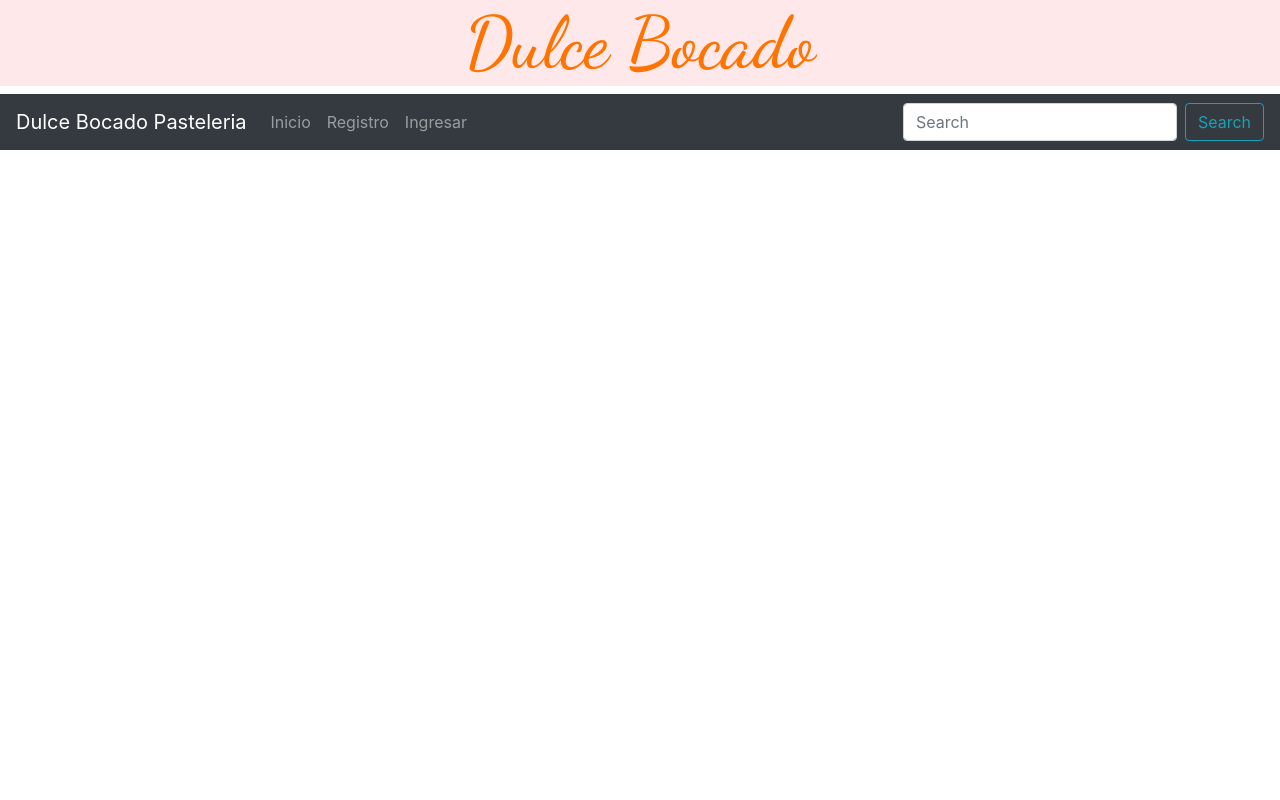
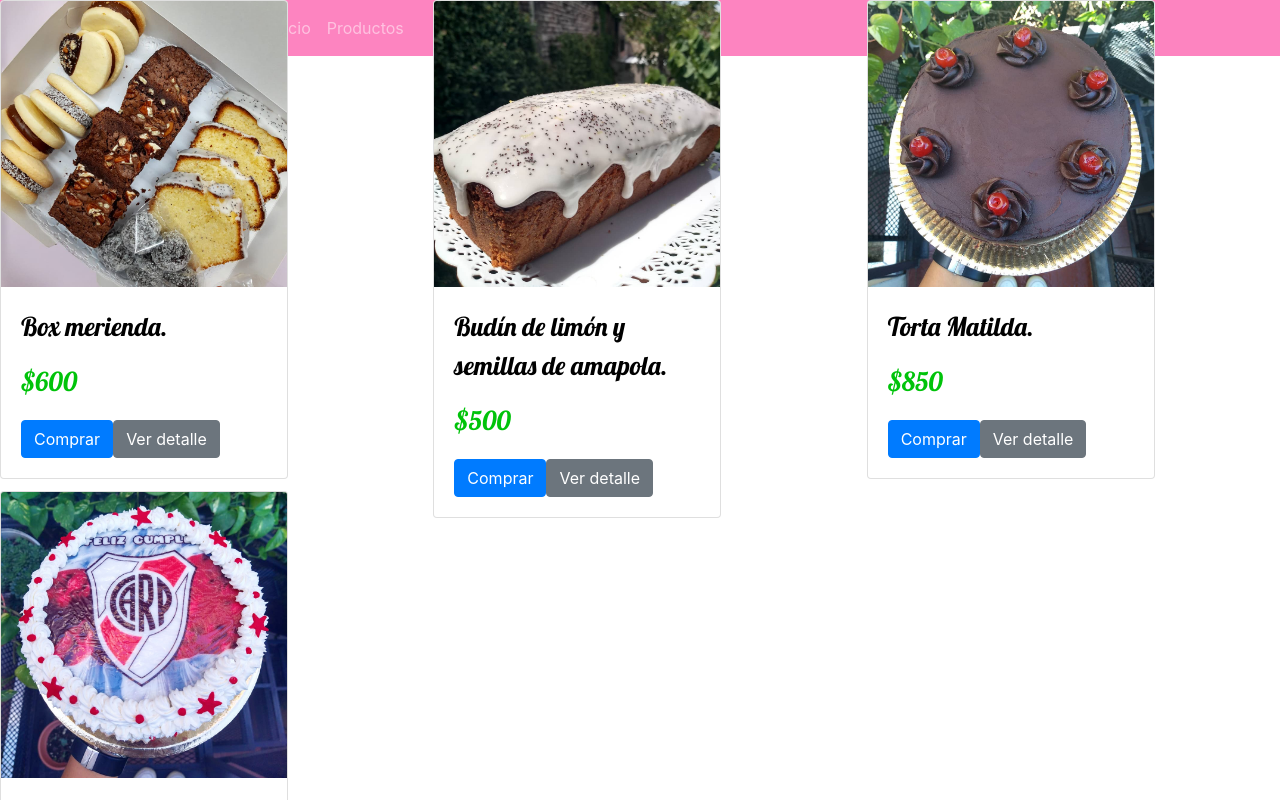
Before and after one commit to andrescimma1/DaniBakery, a React (Create React App) app in the folder my-app/: page /products in a window 1280 px wide. Shown: the top 800 px of the page. Built offline with nearby package versions, Linux system fonts and the light colour scheme.

Commit message:
Scrolling and About us

```diff
--- a/my-app/src/App.css
+++ b/my-app/src/App.css
@@ -68,11 +68,6 @@ h2
   color: #00c30a;
 }
 
-.navbarBgColor
-{
-  background-color: #00c30a;
-}
-
 .video-container
 {
   height: 100vh;
@@ -98,5 +93,22 @@ h2
   color: rgb(255, 132, 17);
   background-color: transparent;
   font-size: 100px !important;
+}
 
+.bg-navbar
+{
+  background-color: rgb(253, 132, 192);
 }
+
+.navbar
+{
+  position: fixed !important;
+  top: 0;
+  width: 100%;
+}
+
+.scrolling
+{
+  background-color: rgb(255, 97, 176);
+  transition: all 0.5 ease;
+}
--- a/my-app/src/App.js
+++ b/my-app/src/App.js
@@ -1,20 +1,34 @@
 import './App.css';
 import {BrowserRouter,Route} from "react-router-dom";
 import Menu from './Components/Menu/index';
+import Products from './Pages/Products';
 import Home from './Pages/Home';
-import SignUp from './Pages/SignUp';
-import Login from './Pages/Login';
 import './css/fonts.css';
-import { Container } from 'react-bootstrap';
+import React,{ useEffect, useState} from 'react';
 
 function App() {
+  const [scrollHeight, setScrollHeight] = useState(0);
+
+  const handleScroll = () =>
+  {
+    const position = window.pageYOffset;
+    setScrollHeight(position);
+  }
+
+  useEffect(() =>
+  {
+    window.addEventListener("scroll", handleScroll);
+  }, [scrollHeight])
+
   return (
     <BrowserRouter>
-      <Menu/>
+      <div className="App">
+        <Menu isScrolling={scrollHeight}/>
         <Route path="/" component={Home} exact />
-        <Route path="/signup" component={SignUp} exact />
-        <Route path="/login" component={Login} exact />
+        <Route path="/products" component={Products} exact />
+      </div>
     </BrowserRouter>
+
   );
 }
 
--- a/my-app/src/Components/Menu/index.js
+++ b/my-app/src/Components/Menu/index.js
@@ -3,23 +3,23 @@ import {Navbar, Nav} from 'react-bootstrap';
 import Form from 'react-bootstrap/Form';
 import FormControl from 'react-bootstrap/FormControl';
 import Button from 'react-bootstrap/Button';
+import '../../App.css';
 
-function Menu()
+const Menu = ({ isScrolling }) =>
 {
+    const toTheTop = () =>
+    {
+        window.scrollTo({ top: 0, left: 0, behavior: "smooth"});
+    }
+
     return(
         <div className="App">
-            <h1>Dulce Bocado</h1>
-            <Navbar bg="dark" variant="dark">
-                <Navbar.Brand href="/">Dulce Bocado Pasteleria</Navbar.Brand>
+            <Navbar className={`navbar ${isScrolling > 20 ? "scrolling" : null}`} bg="navbar" variant="dark" onClick={toTheTop}>
+                <Navbar.Brand href="/" onClick={toTheTop}>Dulce Bocado Pasteleria</Navbar.Brand>
                 <Nav className="mr-auto">
                     <Nav.Link href="/">Inicio</Nav.Link>
-                    <Nav.Link href="/signup">Registro</Nav.Link>
-                    <Nav.Link href="/login">Ingresar</Nav.Link>
+                    <Nav.Link href="/products">Productos</Nav.Link>
                 </Nav>
-                <Form inline>
-                    <FormControl type="text" placeholder="Search" className="mr-sm-2" />
-                    <Button variant="outline-info">Search</Button>
-                </Form>
             </Navbar>
         </div>
     );
--- /dev/null
+++ b/my-app/src/Components/about/About.css
@@ -0,0 +1,43 @@
+.about-container
+{
+    display: flex;
+    background-color: white;
+    color: black;
+    height: 70vh;
+    padding: 100px 0;
+}
+
+.about-desc
+{
+    display: flex;
+    flex-direction: column;
+    justify-content: center;
+    width: 50%;
+    padding: 0 100px;
+}
+
+.about-desc > h2
+{
+    margin-bottom: 30px;
+    font-size: 45px;
+}
+
+.about-desc > p
+{
+    line-height: 1.5;
+    font-size: 22px;
+}
+
+.about-img
+{
+    height: 60vh;
+    display: flex;
+    align-self: center;
+    overflow: hidden;
+}
+
+img
+{
+    width: 100%;
+    height: 100%;
+}
--- /dev/null
+++ b/my-app/src/Components/about/About.js
@@ -0,0 +1,22 @@
+import React from 'react';
+import "./About.css";
+import AboutImage from '../../img/7.jpeg'
+
+const About = () => {
+    return (
+        <div className="about-container">
+            <div className="about-desc">
+                <h2>¿Quienes somos?</h2>
+                <p>Lorem ajksdjak iqjweiu aosaiudoqi uaosduao joaj suasodoudqwe iaso diwqe
+                    aosdia oaius aso2duoasdiuasdo. Aasdk oas' po ap aosp opasodp pask pask
+                    askdoas op pa. Pk laspdk kaoeq kp askpd kpasd kp aspqw!
+                </p>
+            </div>
+            <div className="about-img">
+                <img src={AboutImage} alt="About Image" />
+            </div>
+        </div>
+    )
+}
+
+export default About
--- a/my-app/src/Pages/Home.js
+++ b/my-app/src/Pages/Home.js
@@ -1,72 +1,18 @@
-import React,{Component} from "react";
-import Product from '../Product';
-import box from '../img/4.jpeg';
-import river from '../img/9.jpeg';
-import budin from '../img/18.jpeg';
-import matilda from '../img/12.jpeg';
-import boxPadre from '../media/BoxDiaDelPadre.mp4'
+import React from 'react';
+import boxPadre from '../media/BoxDiaDelPadre.mp4';
+import '../App.css';
+import About from '../Components/about/About';
 
-class Home extends Component
-{
-    constructor(props)
-    {
-        super(props);
-
-        this.state=
-        {
-            products:
-            [
-                {
-                    name: "Box merienda.",
-                    description: "Descripcion de la box.",
-                    price: 600,
-                    sku: "AE45142SEc",
-                    src: box
-                },
-                {
-                    name: "Torta bien millonaria.",
-                    description: "Descripcion de la torta river plate.",
-                    price: 1000,
-                    sku: "BKAO0133kK",
-                    src: river
-                },
-                {
-                    name: "Budín de limón y semillas de amapola.",
-                    description: "Descripcion del budin.",
-                    price: 500,
-                    sku: "C01kDkopqp",
-                    src: budin
-                },
-                {
-                    name: "Torta Matilda.",
-                    description: "Descripcion de la torta matilda.",
-                    price: 850,
-                    sku: "D131DQeq31",
-                    src: matilda
-                }
-            ]
-        }
-    }
-
-    render()
-    {
-        return(
+const Home = () => {
+    return (
         <>
         <div class="video-container">
             <video class="video" src={boxPadre} autoPlay loop muted />
             <h1>Dulce Bocado</h1>
         </div>
-            <header className="App-header">
-                <section class="header">
-                    <div class="card-columns">
-                        {this.state.products.map(product=><Product data={product}/>)}
-                    </div>
-                </section>
-
-            </header>
+        <About/>
         </>
-        );
-    }
+    )
 }
 
-export default Home;
+export default Home
--- a/my-app/src/Pages/Login.js
+++ /dev/null
@@ -1,24 +0,0 @@
-import React,{Component} from "react";
-import Form from 'react-bootstrap/Form';
-import Button from 'react-bootstrap/Button';
-
-function Login()
-{
-    return(
-        <Form>
-            <Form.Group controlId="formBasicEmail">
-                <Form.Label>Ingrese su email</Form.Label>
-                <Form.Control type="email" placeholder="Email" />
-            </Form.Group>
-            <Form.Group controlId="formBasicPassword">
-                <Form.Label>Ingrese su contraseña</Form.Label>
-                <Form.Control type="password" placeholder="Password" />
-            </Form.Group>
-            <Button variant="primary" type="submit">
-                Iniciar sesión
-            </Button>
-        </Form>
-    );
-}
-
-export default Login;
--- /dev/null
+++ b/my-app/src/Pages/Products.js
@@ -0,0 +1,65 @@
+import React,{Component} from "react";
+import Product from '../Product';
+import box from '../img/4.jpeg';
+import river from '../img/9.jpeg';
+import budin from '../img/18.jpeg';
+import matilda from '../img/12.jpeg';
+
+class Products extends Component
+{
+    constructor(props)
+    {
+        super(props);
+
+        this.state=
+        {
+            products:
+            [
+                {
+                    name: "Box merienda.",
+                    description: "Descripcion de la box.",
+                    price: 600,
+                    sku: "AE45142SEc",
+                    src: box
+                },
+                {
+                    name: "Torta bien millonaria.",
+                    description: "Descripcion de la torta river plate.",
+                    price: 1000,
+                    sku: "BKAO0133kK",
+                    src: river
+                },
+                {
+                    name: "Budín de limón y semillas de amapola.",
+                    description: "Descripcion del budin.",
+                    price: 500,
+                    sku: "C01kDkopqp",
+                    src: budin
+                },
+                {
+                    name: "Torta Matilda.",
+                    description: "Descripcion de la torta matilda.",
+                    price: 850,
+                    sku: "D131DQeq31",
+                    src: matilda
+                }
+            ]
+        }
+    }
+
+    render()
+    {
+        return(
+            <header className="App-header">
+                <section class="header">
+                    <div class="card-columns">
+                        {this.state.products.map(product=><Product data={product}/>)}
+                    </div>
+                </section>
+
+            </header>
+        );
+    }
+}
+
+export default Products;
--- a/my-app/src/Pages/SignUp.js
+++ /dev/null
@@ -1,32 +0,0 @@
-import React,{Component} from "react";
-import Form from 'react-bootstrap/Form';
-import Button from 'react-bootstrap/Button';
-
-function SignUp()
-{
-    return(
-        <Form>
-            <Form.Group controlId="formBasicName">
-                <Form.Label>Ingrese su nombre</Form.Label>
-                <Form.Control type="name" placeholder="Nombre" />
-            </Form.Group>
-            <Form.Group controlId="formBasicLastName">
-                <Form.Label>Ingrese su apellido</Form.Label>
-                <Form.Control type="lastname" placeholder="Apellido" />
-            </Form.Group>
-            <Form.Group controlId="formBasicEmail">
-                <Form.Label>Ingrese su email</Form.Label>
-                <Form.Control type="email" placeholder="Email" />
-            </Form.Group>
-            <Form.Group controlId="formBasicPassword">
-                <Form.Label>Ingrese una contraseña</Form.Label>
-                <Form.Control type="password" placeholder="Password" />
-            </Form.Group>
-            <Button variant="primary" type="submit">
-                Registrarse
-            </Button>
-        </Form>
-    );
-}
-
-export default SignUp;
```
Lines whose indentation alone changed are shown as unchanged.
